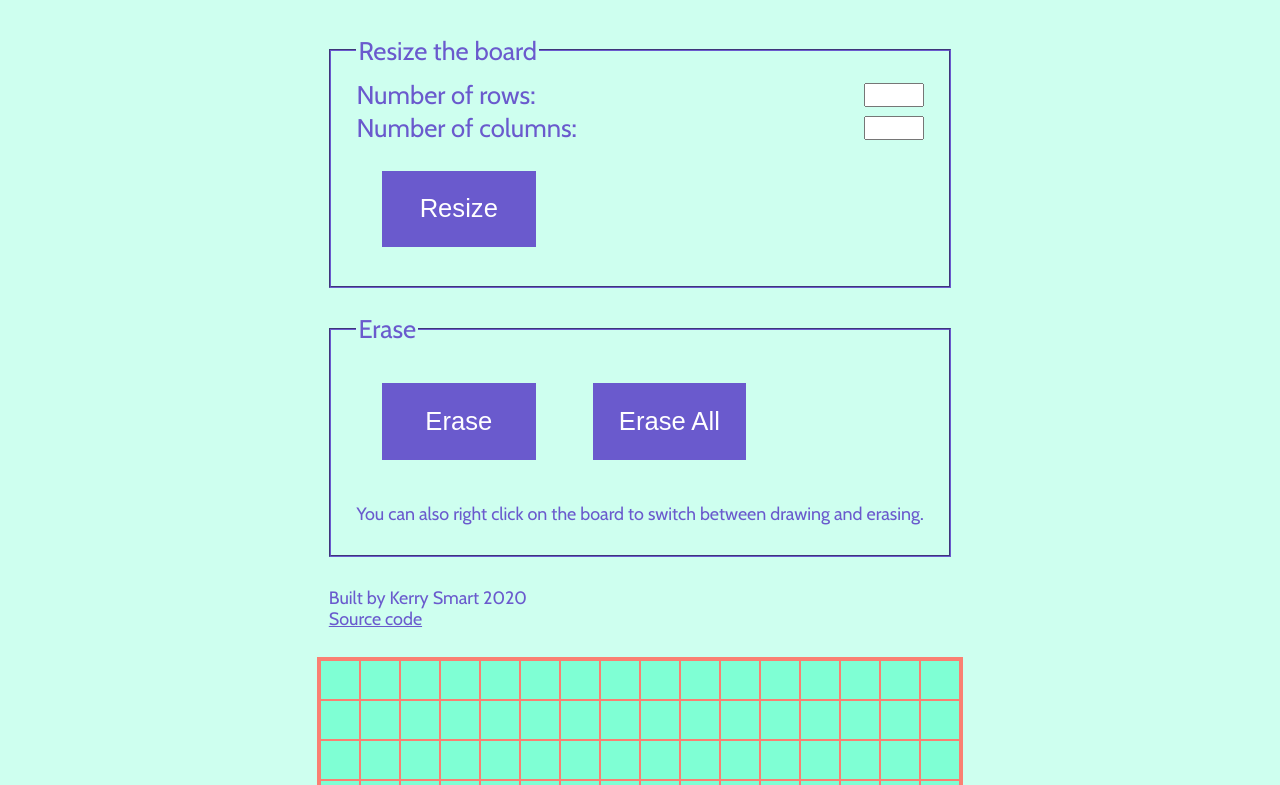
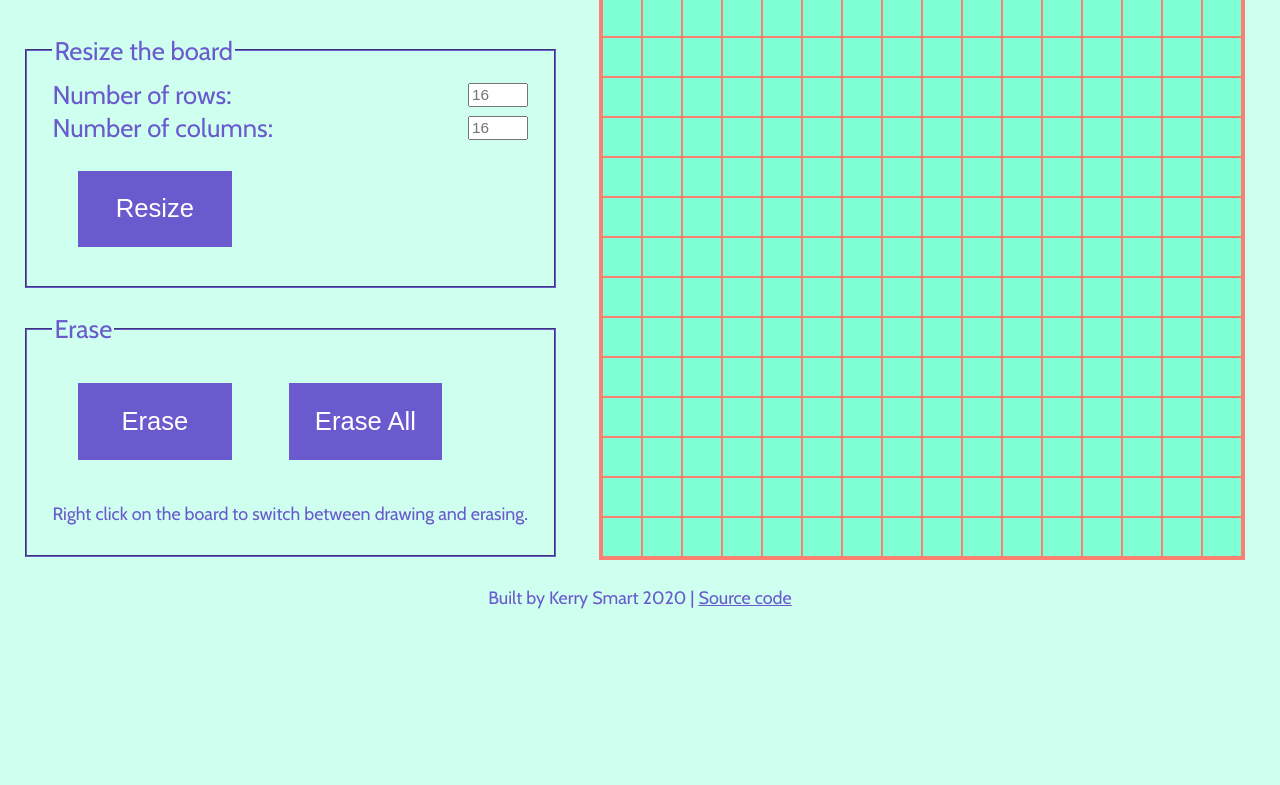
Before and after one commit to zilliah/etchasketch, a plain HTML site: page index.html in a window 1280 px wide. Shown: the part 133-918 px from the top of the page. After the commit the page ends 800 px from the top, so only its background shows below. Drawn offline with nearby package versions, Linux system fonts and the light colour scheme.

Commit message:
Fixed a couple layout bugs.

```diff
--- a/eas.css
+++ b/eas.css
@@ -22,8 +22,8 @@ a {
 }
 
 footer {
-    display: flex;
-    flex-direction: column;
+    /* display: flex;
+    flex-direction: column; */
     font-size: 0.7em;
     margin: 1em 0;
 }
@@ -31,7 +31,7 @@ footer {
 div.flex-container {
     display: flex;
     justify-content: space-around;
-    align-items: baseline;
+    align-items: flex-end;
     flex-wrap: wrap;
 }
 
--- a/eas.js
+++ b/eas.js
@@ -1,4 +1,4 @@
-const container = document.querySelector(".sketch-container");
+let container = document.querySelector(".sketch-container");
 
 
 
--- a/index.html
+++ b/index.html
@@ -20,11 +20,11 @@
                 <legend>Resize the board</legend>
             	<div class="coordinates-input">
             	    <label for="x-axis">Number of rows:</label>
-            	    <input type="number" name="x-axis" min="1" max="60">
+            	    <input type="number" name="x-axis" min="1" max="60" placeholder="16">
             	</div>
             	<div class="coordinates-input">
             	    <label for="y-axis">Number of columns:</label>
-            	    <input type="number" name="y-axis" min="1" max="60">
+            	    <input type="number" name="y-axis" min="1" max="60" placeholder="16">
 
             	</div>
             	<button name="resize" value="true">Resize</button>
@@ -36,18 +36,19 @@
                 <legend>Erase</legend>
                 <button name="switch-mode">Erase</button>
                 <button name="reset" value="true" >Erase All</button>
-                <p class ="erase">You can also right click on the board to switch between drawing and erasing.</p>
+                <p class ="erase">Right click on the board to switch between drawing and erasing.</p>
             </fieldset>
-
-            <footer>
-                <span>Built by Kerry Smart 2020</span>
-                <a target="_blank" href="https://github.com/zilliah/etchasketch">Source code</a>
-
-            </footer>
         </section>
 
         <section class="sketch-container">
         </section>
+
+        <footer>
+            <span>Built by Kerry Smart 2020</span>
+            <span>|</span>
+            <a target="_blank" href="https://github.com/zilliah/etchasketch">Source code</a>
+
+        </footer>
         <script src="eas.js"></script>
     </div>
 
```
